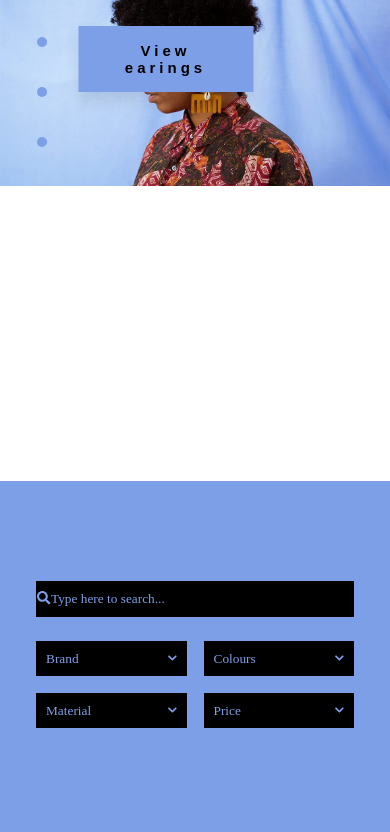
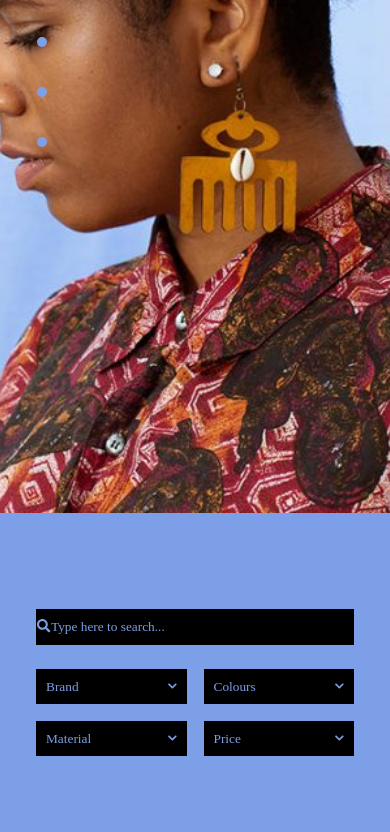
Before and after one commit to mirjanaperic/webshop, a plain HTML site: page index.html in a window 390 px wide. Shown: the part 331-1163 px from the top of the page. Drawn offline with Linux system fonts and the light colour scheme.

Commit message:
fixing an error

```diff
--- a/index.html
+++ b/index.html
@@ -150,9 +150,7 @@
 
             <!-- Banner-content-part -->
             <div class="banner-content__part showcase__bg-img">
-                <div class="banner-img">
-                    <img src="images/girl-earings.jpg" class="showcase__img" alt="girl-photo">
-                </div>
+                <div class="banner-img"></div>
             </div><!--/banner-content-part-->
         </div><!--/banner-content-->
     </section><!--/showcase-->
--- a/scss/components/_showcase.scss
+++ b/scss/components/_showcase.scss
@@ -3,7 +3,6 @@
     display: flex;
     flex-wrap: wrap;
     justify-content: center;
-    border-bottom: 4px solid $main_text_color;
     width: 100%;
     @media only screen and (max-width: 1200px) {
         flex-direction: column;
@@ -19,18 +18,8 @@
     background-size: cover;
     background-repeat: no-repeat;
     background-position: 50% 50%;
+}
 
-    @media only screen and (max-width: 1200px) {
-        height: 400px;
-        width: 100%;
-    }
-}
-.showcase__img {
-    display: none;
-    @media only screen and (max-width: 1200px) {
-        display: block;
-    }
-}
 .banner-content__part {
     flex-basis: 50%;
     max-width: 50%;
@@ -46,14 +35,15 @@
     background-color: $secondary_background;
     position: relative;
     height: 100%;
-    @media only screen and (max-width: 1200px) {
-        border-bottom: 4px solid $main_text_color;
-    }
 }
 .banner-img {
     img {
         width: 100%;
         height: auto;
+    }
+    @media only screen and (max-width: 1200px) {
+        height: 100vh;
+        width: 100%;
     }
 }
 .slide__text {
```
Also changed, not shown: css/style.css, 1 other file.
